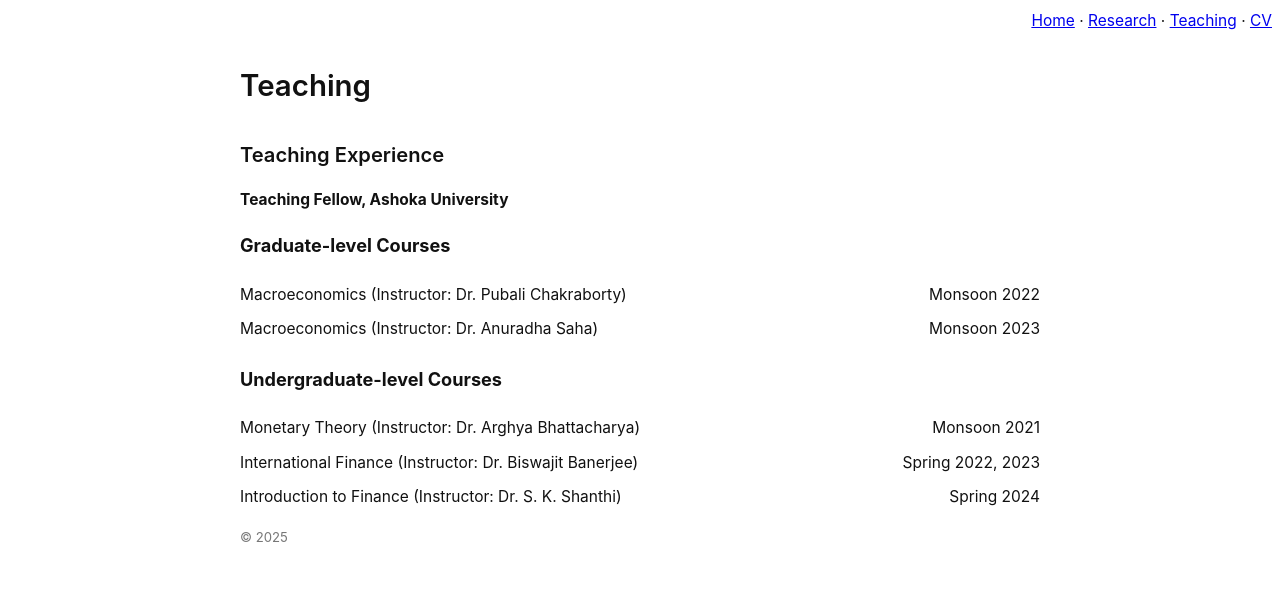
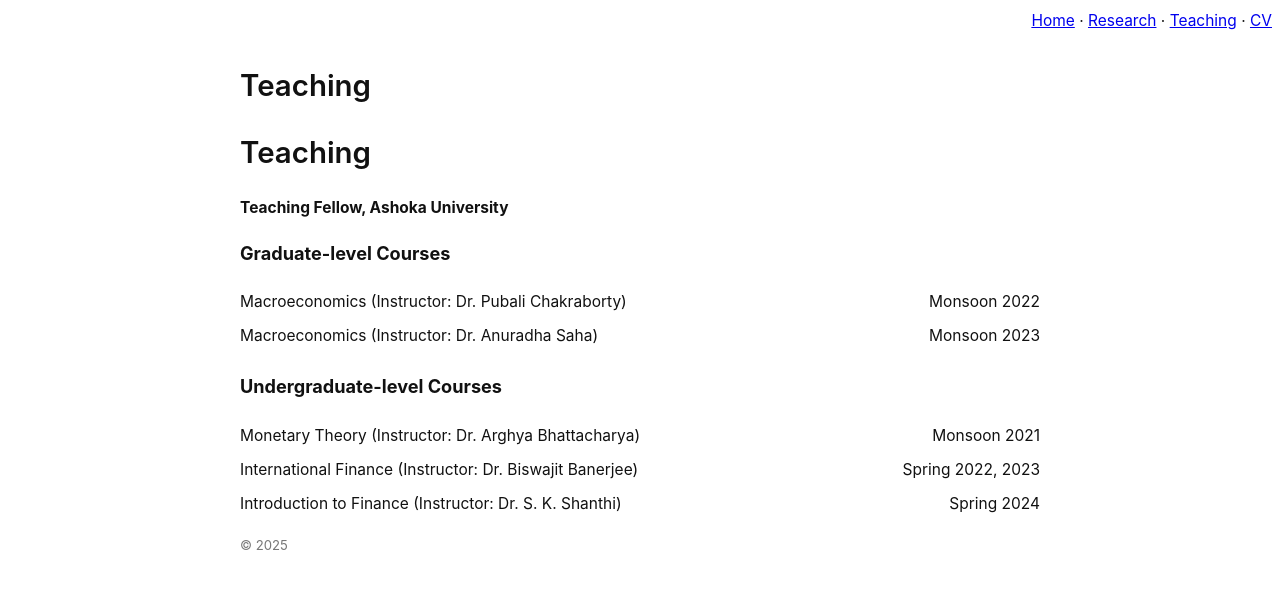
Before and after one commit to malhotravishrut/malhotravishrut.github.io, a Jekyll site: the page built from teaching.md, in a window 1280 px wide. Shown: the top 589 px of the page. Built offline with Jekyll 4.4.1, drawn with Linux system fonts in a browser that asks for light colours.

Commit message:
Remove 'Teaching Experience' section
Removed the 'Teaching Experience' section from the teaching document.

```diff
--- a/teaching.md
+++ b/teaching.md
@@ -2,8 +2,7 @@
 layout: default
 title: Teaching
 ---
-
-## Teaching Experience
+# Teaching
 
 **Teaching Fellow, Ashoka University**
 
```
